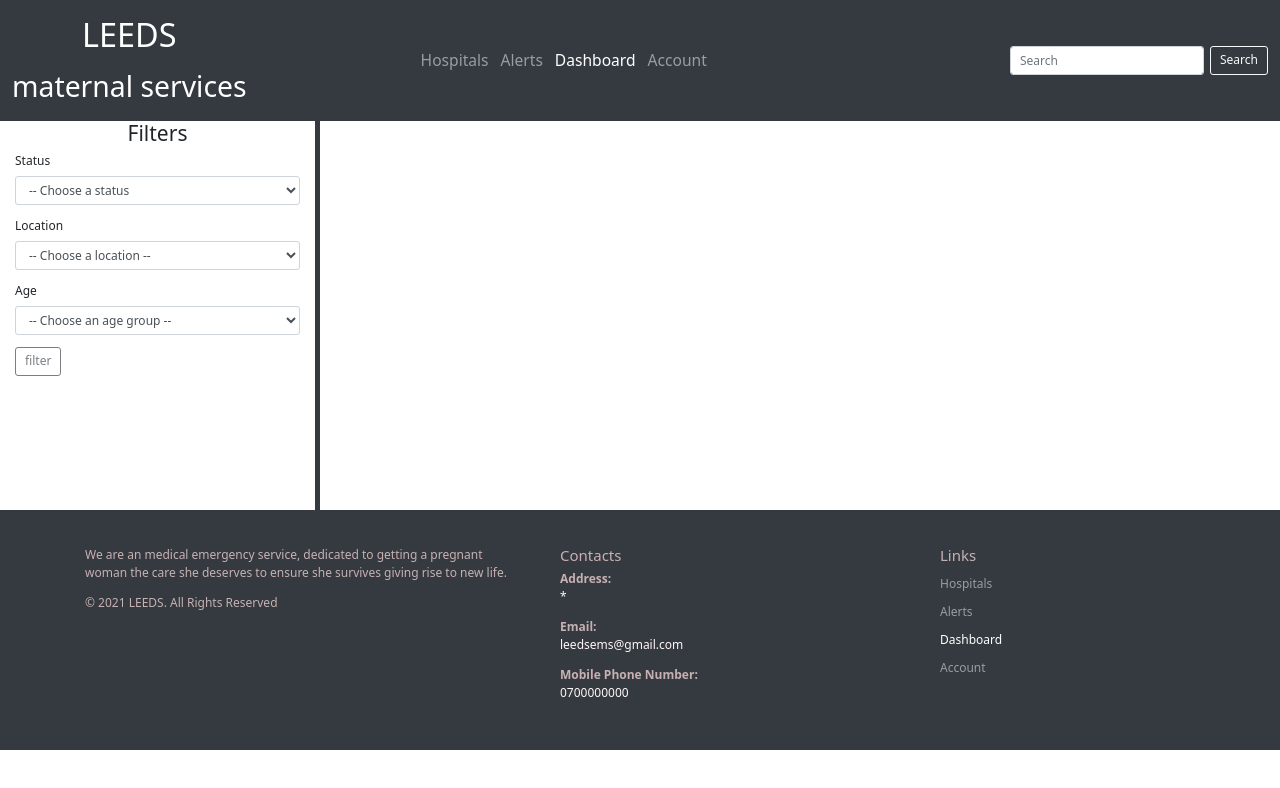
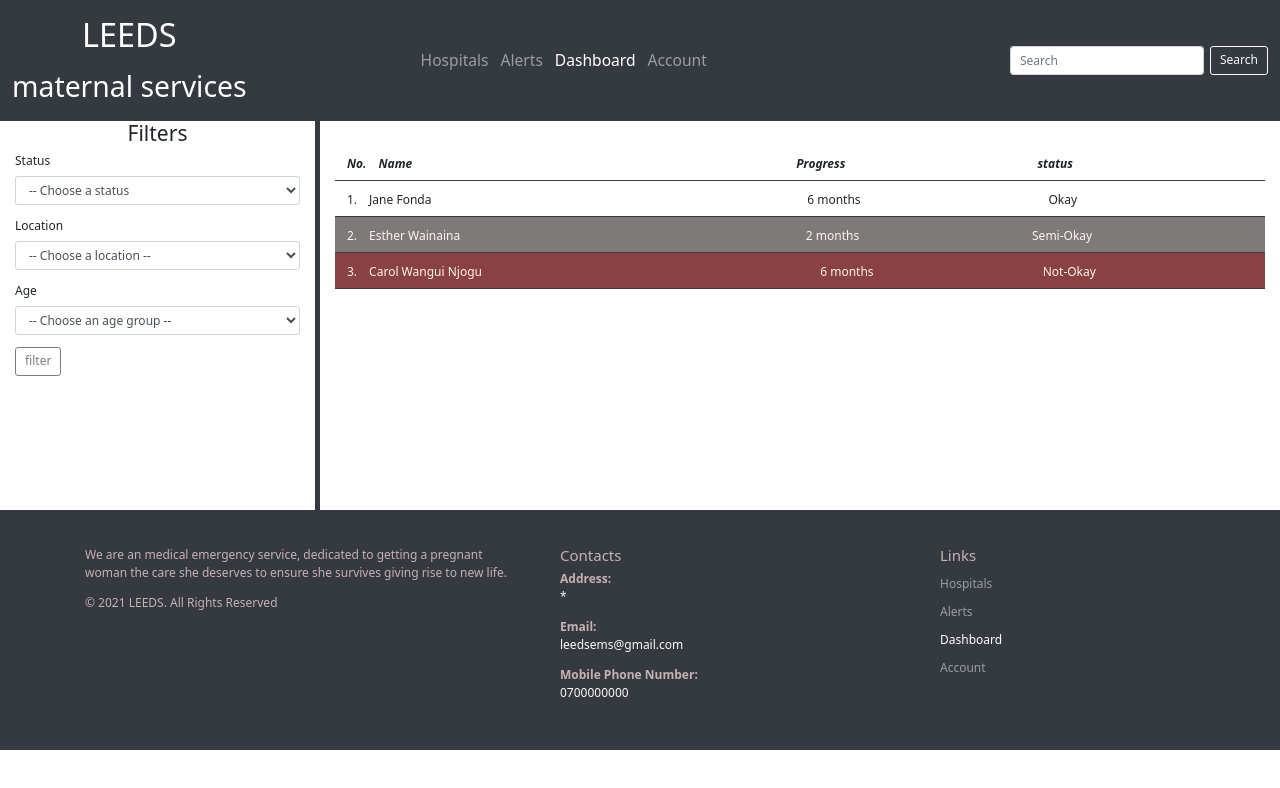
Before and after one commit to Ivy-Walobwa/at-ussd-firebase, a React (Create React App) app in the folder public/leeds/: page /dashboard in a window 1280 px wide. Shown: the top 788 px of the page. Built offline with nearby package versions, Linux system fonts and the light colour scheme.

Commit message:
names section complete

```diff
--- a/public/leeds/src/css/dash.css
+++ b/public/leeds/src/css/dash.css
@@ -37,6 +37,11 @@
     margin: 1em 1em 0 1em;
 }
 
+.semi-okay {
+    background-color: rgb(126, 122, 122);
+    color: seashell;
+}
+
 .not-okay {
     background-color: rgb(138, 65, 65);
     color: seashell;
--- a/public/leeds/src/pages/dash/MainDash.js
+++ b/public/leeds/src/pages/dash/MainDash.js
@@ -3,6 +3,7 @@ import React from 'react'
 import { Container, Row  } from 'react-bootstrap';
 
 import FilterSection from './Filters';
+import NamesSection from './Names';
 
 import '../../css/dash.css';
 
@@ -12,6 +13,7 @@ export default function Dash () {
         <Container fluid>
             <Row>
                 <FilterSection />
+                <NamesSection />
             </Row>
         </Container>
     )
--- /dev/null
+++ b/public/leeds/src/pages/dash/Names.js
@@ -0,0 +1,80 @@
+import React from 'react'
+
+
+import { Col } from 'react-bootstrap';
+
+
+function DashRow (props) {
+    const {number, name, progress, status, statusNum} = props;
+
+    const titleClass = props.title? " title-row": "";
+    const titleClassMul = props.title? " titles": "";
+
+    const statusBG = (() => {
+        let name = "";
+
+        switch (statusNum) {
+            case 2:
+                name = " semi-okay";
+                break;
+
+            case 3:
+                name = " not-okay";
+                break;
+
+            default:
+                break;
+        }
+        return name;
+    })();
+
+    return (
+        <div className={"dash-row" + titleClass + statusBG}>
+            <div className="cells cell-1">
+                <span className="cell-number">{number}</span>
+                <span className={"cell-name" + titleClassMul}>{name}</span>
+            </div>
+
+            <div className={"cells cell-2" + titleClassMul}>
+                <span className="cell-progress">{progress}</span>
+            </div>
+
+            <div className={"cells cell-3" + titleClassMul}>
+                <span className="cell-status">{status}</span>
+            </div>
+        </div>
+    )
+};
+
+
+export default function NamesSection (props) {
+    const names = [
+        {
+            name: "Jane Fonda",
+            progress: "6 months",
+            status: "Okay",
+            statusNum: 1
+        },
+        {
+            name: "Esther Wainaina",
+            progress: "2 months",
+            status: "Semi-Okay",
+            statusNum: 2
+        },
+        {
+            name: "Carol Wangui Njogu",
+            progress: "6 months",
+            status: "Not-Okay",
+            statusNum: 3
+        }
+    ].map((name, i) => <DashRow key={i} number={`${++i}.`} {...name} />)
+
+    return (
+        <Col md={9} id="ls">
+            <div className="lss">
+                <DashRow number="No." name="Name" progress="Progress" status="status" title={true} />
+                {names}
+            </div>
+        </Col>
+    )
+};
```
